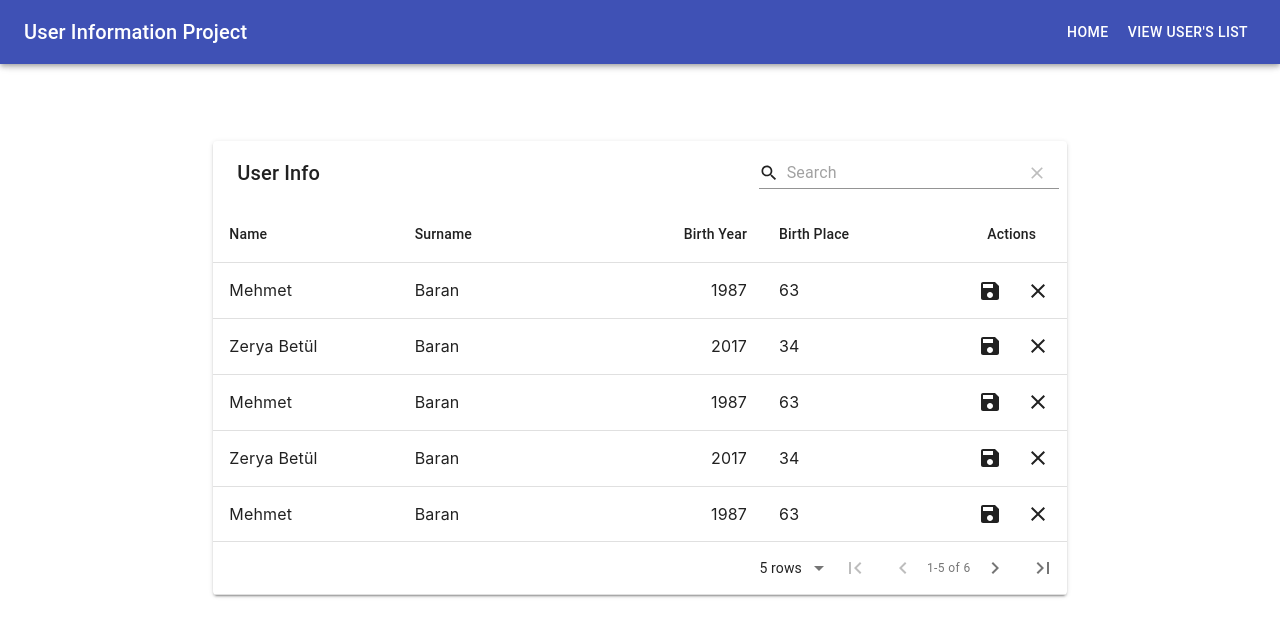
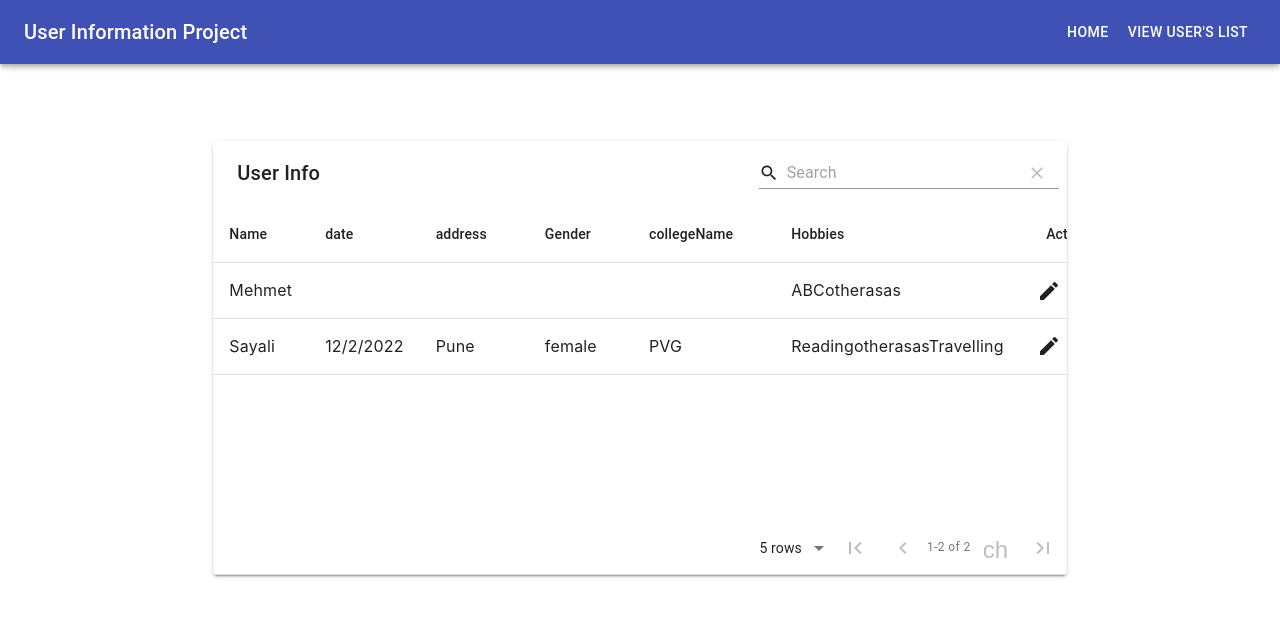
Before and after one commit to sayaliburte/react-user-info-project, a React (Create React App) app: page /UserInfo in a window 1280 px wide. Shown: the top 636 px of the page. Built offline with nearby package versions, Linux system fonts and the light colour scheme.

Commit message:
Added form and functions
Added form and functions for adding, deleting, updating data

```diff
--- a/src/App.js
+++ b/src/App.js
@@ -9,68 +9,43 @@ const data = [
   {
     id: 1,
     name: "Mehmet",
-    surname: "Baran",
-    birthYear: 1987,
-    birthCity: 63,
+    hobbyArray: ["ABC", "other", "asas"],
   },
   {
     id: 2,
-    name: "Zerya Betül",
-    surname: "Baran",
-    birthYear: 2017,
-    birthCity: 34,
-  },
-  {
-    id: 3,
-    name: "Mehmet",
-    surname: "Baran",
-    birthYear: 1987,
-    birthCity: 63,
-  },
-  {
-    id: 4,
-    name: "Zerya Betül",
-    surname: "Baran",
-    birthYear: 2017,
-    birthCity: 34,
-  },
-  {
-    id: 5,
-    name: "Mehmet",
-    surname: "Baran",
-    birthYear: 1987,
-    birthCity: 63,
-  },
-  {
-    id: 6,
-    name: "Zerya Betül",
-    surname: "Baran",
-    birthYear: 2017,
-    birthCity: 34,
+    gender: "female",
+    address: "Pune",
+    date: "12/2/2022",
+    collegeName: "PVG",
+    name: "Sayali",
+    hobbyArray: ["Reading", "other", "asas", "Travelling"],
   },
 ];
 function App() {
   const [userData, setUserData] = useState(data);
   const ondeleteUserData = (id) => {
-
     let filteredData = userData.filter((user) => {
       return user.id !== id;
     });
     setUserData(filteredData);
   };
-  useEffect(()=>{
-
-  },[userData]);
+  const onUserDataAdd = (obj) => {
+    userData.push(obj);
+  };
+  const onUpdateData = (obj) => {
+    console.log(obj);
+  };
   return (
     <AppBarComponent>
       <Routes>
-        <Route path="/" element={<HomeScreen />} />
+        <Route path="/" element={<HomeScreen addUser={onUserDataAdd} />} />
         <Route
           path="/UserInfo"
           element={
             <UserInformationScreen
               userData={userData}
               onDelete={ondeleteUserData}
+              onUpdateData={onUpdateData}
             />
           }
         />
--- a/src/components/TableComponent.js
+++ b/src/components/TableComponent.js
@@ -25,12 +25,12 @@ const tableIcons = {
   DetailPanel: forwardRef((props, ref) => (
     <ChevronRight {...props} ref={ref} />
   )),
+  FirstPage: forwardRef((props, ref) => <FirstPage {...props} ref={ref} />),
+  LastPage: forwardRef((props, ref) => <LastPage {...props} ref={ref} />),
   Edit: forwardRef((props, ref) => <Edit {...props} ref={ref} />),
   Export: forwardRef((props, ref) => <SaveAlt {...props} ref={ref} />),
   Filter: forwardRef((props, ref) => <FilterList {...props} ref={ref} />),
-  FirstPage: forwardRef((props, ref) => <FirstPage {...props} ref={ref} />),
-  LastPage: forwardRef((props, ref) => <LastPage {...props} ref={ref} />),
-  NextPage: forwardRef((props, ref) => <ChevronRight {...props} ref={ref} />),
+
   PreviousPage: forwardRef((props, ref) => (
     <ChevronLeft {...props} ref={ref} />
   )),
@@ -41,33 +41,46 @@ const tableIcons = {
   ViewColumn: forwardRef((props, ref) => <ViewColumn {...props} ref={ref} />),
 };
 const TableComponent = (props) => {
+
+
+
   return (
     <MaterialTable
       icons={tableIcons}
       title="User Info"
       columns={[
         { title: "Name", field: "name" },
-        { title: "Surname", field: "surname" },
-        { title: "Birth Year", field: "birthYear", type: "numeric" },
+        { title: "date", field: "date", type: "date" },
+        { title: "address", field: "address" },
         {
-          title: "Birth Place",
-          field: "birthCity",
+          title: "Gender",
+          field: "gender",
+        },
+        {
+          title: "collegeName",
+          field: "collegeName",
+        },
+        {
+          title: "Hobbies",
+          field: "hobbyArray",
         },
       ]}
-      data={props.data}
+      data={props.userData}
       actions={[
-        {
-          icon: SaveIcon,
-
-          tooltip: "Save User",
-          onClick: (event, rowData) => alert("You saved " + rowData.name),
-        },
-        rowData => ({
-          icon:Clear,
-          tooltip: 'Delete User',
-          onClick: (event, rowData) => { props.onItemDelete(rowData.id) },
-
-        })
+        (rowData) => ({
+          icon: Edit,
+          tooltip: "Update User Information",
+          onClick: (event, rowData) => {
+            props.handleOpen(rowData.id);
+          },
+        }),
+        (rowData) => ({
+          icon: Clear,
+          tooltip: "Delete User",
+          onClick: (event, rowData) => {
+            props.onItemDelete(rowData.id);
+          },
+        }),
       ]}
       options={{
         actionsColumnIndex: -1,
--- a/src/components/UserForm.js
+++ b/src/components/UserForm.js
@@ -1,4 +1,4 @@
-import React from "react";
+import React, { useState } from "react";
 import {
   Box,
   Grid,
@@ -12,7 +12,8 @@ import {
   InputLabel,
   Select,
   Checkbox,
-  FormGroup,Button
+  FormGroup,
+  Button,
 } from "@material-ui/core";
 import {
   MuiPickersUtilsProvider,
@@ -33,20 +34,125 @@ const style = {
   p: 4,
 };
 const UserForm = (props) => {
+  const [name, setName] = useState(props.fetchData ? props.fetchData.name : "");
+  const [date, setDate] = useState(
+    props.fetchData ? props.fetchData.date : null
+  );
+  const [address, setAddress] = useState(
+    props.fetchData ? props.fetchData.address : ""
+  );
+  const [gender, setGender] = useState(
+    props.fetchData ? props.fetchData.gender : ""
+  );
+  const [collegeName, setCollegeName] = useState(
+    props.fetchData ? props.fetchData.collegeName : ""
+  );
+  const [hobbies, setHobbies] = useState({
+    Reading: !props.fetchData
+      ? false
+      : props.fetchData.hobbyArray.includes("Reading")
+      ? true
+      : false,
+    Travelling: !props.fetchData
+      ? false
+      : props.fetchData.hobbyArray.includes("Travelling")
+      ? true
+      : false,
+    Gaming: !props.fetchData
+      ? false
+      : props.fetchData.hobbyArray.includes("Gaming")
+      ? true
+      : false,
+    Drawing: !props.fetchData
+      ? false
+      : props.fetchData.hobbyArray.includes("Drawing")
+      ? true
+      : false,
+    other: !props.fetchData
+      ? false
+      : props.fetchData.hobbyArray.includes("other")
+      ? true
+      : false,
+  });
+  let hobbiesText = " ";
+  if (props.fetchData) {
+    hobbiesText = props.fetchData.hobbyArray
+      .filter((element) => {
+        return (
+          element !== "Reading" &&
+          element !== "Travelling" &&
+          element !== "Gaming" &&
+          element !== "Drawing" &&
+          element !== "other"
+        );
+      })
+      .toString(",");
+  }
+  const [addedHobbies, setAddedHobbies] = useState(hobbiesText);
+  const handleChange = (e) => {
+    setHobbies({ ...hobbies, [e.target.name]: e.target.checked });
+  };
+  let hobbyArray = [];
+  const formSubmitHandler = (event) => {
+    event.preventDefault();
+    Object.keys(hobbies).forEach(function (key) {
+      if (hobbies[key] === true) {
+        hobbyArray.push(key);
+      }
+    });
+    if (hobbies.other) {
+      let arr = addedHobbies.toString().split(",");
+      hobbyArray = arr.concat(hobbyArray);
+    }
+
+    let userData = {
+      id: props.fetchData ? props.fetchData.id : name+date,
+      name,
+      date,
+      address,
+      gender,
+      collegeName,
+      hobbyArray,
+    };
+    if(props.fetchData)
+    {
+      props.onUpdateData(userData);
+    }
+    else
+    {
+      props.addUserData(userData);
+    }
+    props.handleClose();
+  };
+
   return (
     <Box sx={style}>
-      <h2>Add User Data</h2>
+      <form onSubmit={formSubmitHandler}>
+        {props.fetchData ? <h2>Update User Data</h2> : <h2>Add User Data</h2>}
         <Grid container spacing={2} xs={8} md={12}>
           <Grid item xs={12} md={12}>
-          <TextField fullWidth label="Name" variant="outlined" />
+            <TextField
+              fullWidth
+              label={props.fetchData ? "" : "Name"}
+              variant="outlined"
+              value={name}
+              onChange={(e) => {
+                setName(e.target.value);
+              }}
+            />
           </Grid>
 
           <Grid item xs={8} md={6}>
             <MuiPickersUtilsProvider utils={DateFnsUtils}>
               <KeyboardDatePicker
-              label="Birth Date"
+                label={props.fetchData ? "" : "Birth Date"}
+                format="dd/MM/yyy"
                 style={{ width: "380px", height: "44px" }}
                 variant="dialog"
+                value={date}
+                onChange={(event, row) => {
+                  setDate(event, row);
+                }}
               />
             </MuiPickersUtilsProvider>
           </Grid>
@@ -57,18 +163,32 @@ const UserForm = (props) => {
               variant="outlined"
               multiline
               maxRows={4}
+              value={address}
+              onChange={(e) => {
+                setAddress(e.target.value);
+              }}
             />
           </Grid>
           <Grid item xs={12} md={12}>
             <FormControl>
-            <FormLabel id="demo-form-control-label-placement">Gender</FormLabel>
+              <FormLabel id="demo-form-control-label-placement">
+                Gender
+              </FormLabel>
               <RadioGroup
                 row
                 aria-labelledby="demo-form-control-label-placement"
                 name="position"
                 defaultValue="end"
+                value={gender}
+                onChange={(e) => {
+                  setGender(e.target.value);
+                }}
               >
-              <FormControlLabel value="male" control={<Radio />} label="Male" />
+                <FormControlLabel
+                  value="male"
+                  control={<Radio />}
+                  label="Male"
+                />
                 <FormControlLabel
                   value="female"
                   control={<Radio />}
@@ -85,11 +205,11 @@ const UserForm = (props) => {
               <Select
                 labelId="demo-simple-select-label"
                 id="demo-simple-select"
-              value={""}
-              label="Age"
-              onChange={() => {}}
+                value={collegeName}
+                label="College"
+                onChange={(e) => setCollegeName(e.target.value)}
               >
-              <MenuItem value={10}>Ten</MenuItem>
+                <MenuItem value={"Ten"}>Ten</MenuItem>
               </Select>
             </FormControl>
           </Grid>
@@ -97,49 +217,87 @@ const UserForm = (props) => {
           <Grid item xs={12} md={12}>
             <FormLabel component="legend">Hobbies</FormLabel>
             <FormGroup row>
-
               <FormControlLabel
-              control={<Checkbox onChange={() => {}} name="checkedA" color="primary" />}
+                control={
+                  <Checkbox
+                    checked={hobbies.Reading}
+                    name="Reading"
+                    value={hobbies}
+                    onChange={handleChange}
+                    color="primary"
+                  />
+                }
                 label="Reading"
               />
               <FormControlLabel
                 control={
-                <Checkbox onChange={() => {}} name="checkedB" color="primary" />
+                  <Checkbox
+                    checked={hobbies.Travelling}
+                    onChange={handleChange}
+                    name="Travelling"
+                    color="primary"
+                  />
                 }
                 label="Travelling"
               />
               <FormControlLabel
-              control={<Checkbox onChange={() => {}} name="checkedA" color="primary" />}
+                control={
+                  <Checkbox
+                    checked={hobbies.Gaming}
+                    onChange={handleChange}
+                    name="Gaming"
+                    color="primary"
+                  />
+                }
                 label="Gaming"
               />
               <FormControlLabel
                 control={
-                <Checkbox onChange={() => {}} name="checkedB" color="primary" />
+                  <Checkbox
+                    checked={hobbies.Drawing}
+                    onChange={handleChange}
+                    name="Drawing"
+                    color="primary"
+                  />
                 }
                 label="Drawing"
               />
               <FormControlLabel
                 control={
-                <Checkbox onChange={() => {}} name="checkedB" color="primary" />
+                  <Checkbox
+                    checked={hobbies.other}
+                    onChange={handleChange}
+                    name="other"
+                    color="primary"
+                  />
                 }
                 label="other"
               />
             </FormGroup>
             <Grid item xs={12} md={12}>
+              {hobbies.other ? (
                 <TextField
                   fullWidth
+                  value={addedHobbies}
                   label="Hobbies"
+                  onChange={(e) => setAddedHobbies(e.target.value)}
                   variant="outlined"
-
                 />
+              ) : null}
             </Grid>
             <Grid item xs={12} md={12}>
-        <Button variant="contained" disableElevation>
-  Disable elevation
+              <Button
+                type="submit"
+                variant="contained"
+                fullWidth
+                disableElevation
+              >
+                {props.fetchData ? "Update Data" :"Add User"}
               </Button>
             </Grid>
           </Grid>
         </Grid>
+      </form>
     </Box>
   );
 };
--- a/src/screens/UserInformationScreen.js
+++ b/src/screens/UserInformationScreen.js
@@ -1,14 +1,33 @@
-import React from "react";
+import React, { useState, Fragment } from "react";
 import { Grid } from "@material-ui/core";
 import styles from "./UserInformationScreen.module.css";
 import TableComponent from "../components/TableComponent";
+import ModalComponent from "../components/ModalComponent";
+import UserForm from "../components/UserForm.js";
 const UserInformationScreen = (props) => {
+  const [open, setOpen] = useState(false);
+  const [idToUpdate,setIdToUpdate]=useState();
+  const handleOpen = (id) => {
+    setIdToUpdate(id);
+    setOpen(true);
+  };
+  const handleClose = () => setOpen(false);
+  let fetchData;
+  if(idToUpdate){
+    fetchData=props.userData.filter(data=>data.id===idToUpdate);
+    fetchData={...fetchData[0]};
+  }
   return (
-    <Grid container className={styles.center}>
-      <Grid item xs={10} md={8}>
-        <TableComponent data={props.userData} onItemDelete={props.onDelete} />
+    <Fragment>
+      <Grid container className={styles.center}>
+        <Grid item xs={10} md={8}>
+          <TableComponent userData={props.userData} onItemDelete={props.onDelete} handleOpen={handleOpen} />
+        </Grid>
       </Grid>
-    </Grid>
+      <ModalComponent open={open} onClose={handleClose}>
+        <UserForm fetchData={fetchData} onUpdateData={props.onUpdateData}/>
+      </ModalComponent>
+    </Fragment>
   );
 };
 
```
Also changed, not shown: src/screens/HomeScreen.js (+3 -4 lines). Lines whose indentation alone changed are shown as unchanged.
